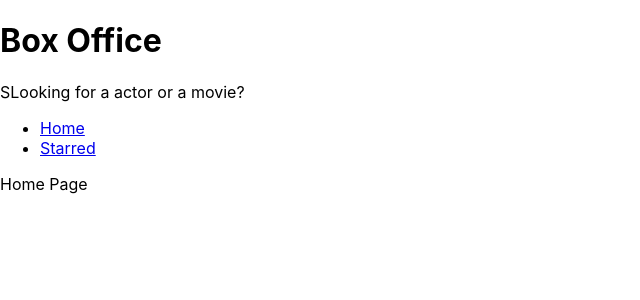
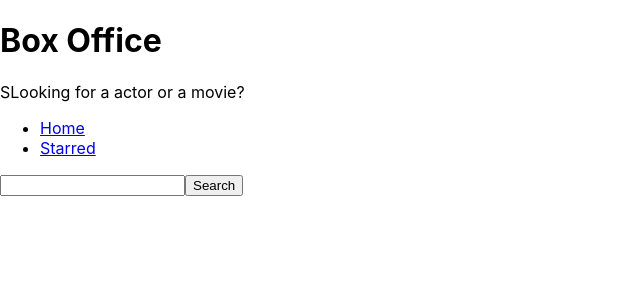
Before and after one commit to SaarimKhan789/box-office-app-1, a React (Create React App) app: page / in a window 1280 px wide. Shown: the top 300 px of the page, without its empty margins (0-640 px from the left). Built offline with nearby package versions, Linux system fonts and the light colour scheme.

Commit message:
created input and fetch results from tvmaze api

```diff
--- a/src/pages/Home.js
+++ b/src/pages/Home.js
@@ -1,10 +1,36 @@
-import React from 'react';
+import React, { useState } from 'react';
 import MainPageLayout from '../components/MainPageLayout';
 
-const Home = () => (
-  <div>
-    <MainPageLayout> Home Page</MainPageLayout>
-  </div>
-);
+const Home = () => {
+  const [input, setInput] = useState('');
+
+  const onInputChange = ev => {
+    setInput(ev.target.value);
+  };
+
+  const onSearch = () => {
+    fetch(`https://api.tvmaze.com/singlesearch/shows?q=${input}`)
+      .then(r => r.json())
+      .then(result => {
+        // eslint-disable-next-line
+        console.log(result);
+      });
+  };
+
+  const onKeyDown = ev => {
+    if (ev.keyCode === 13) {
+      onSearch();
+    }
+  };
+
+  return (
+    <MainPageLayout>
+      <input type="text" onChange={onInputChange} onKeyDown={onKeyDown} />
+      <button type="button" onClick={onSearch}>
+        Search
+      </button>
+    </MainPageLayout>
+  );
+};
 
 export default Home;
```
Also changed, not shown: 1 other file (tests, documents, lock files or other folders).
